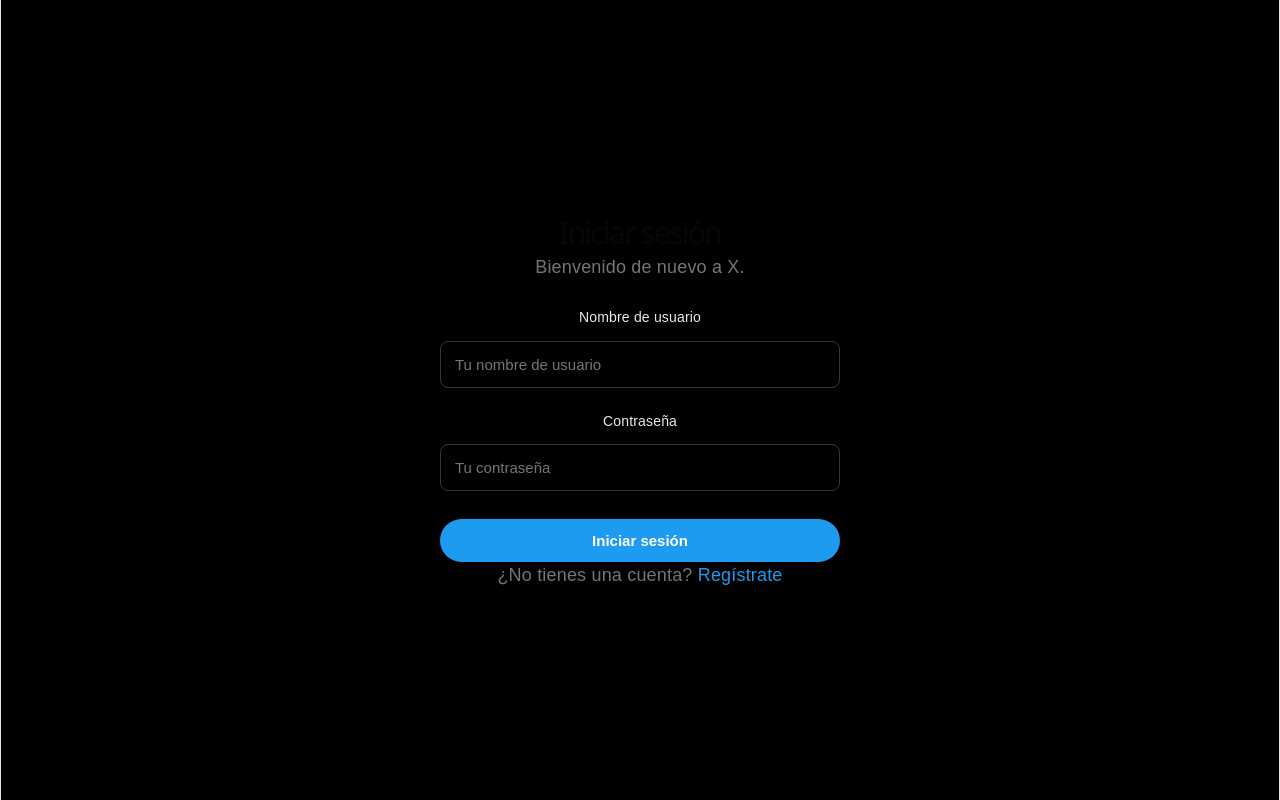
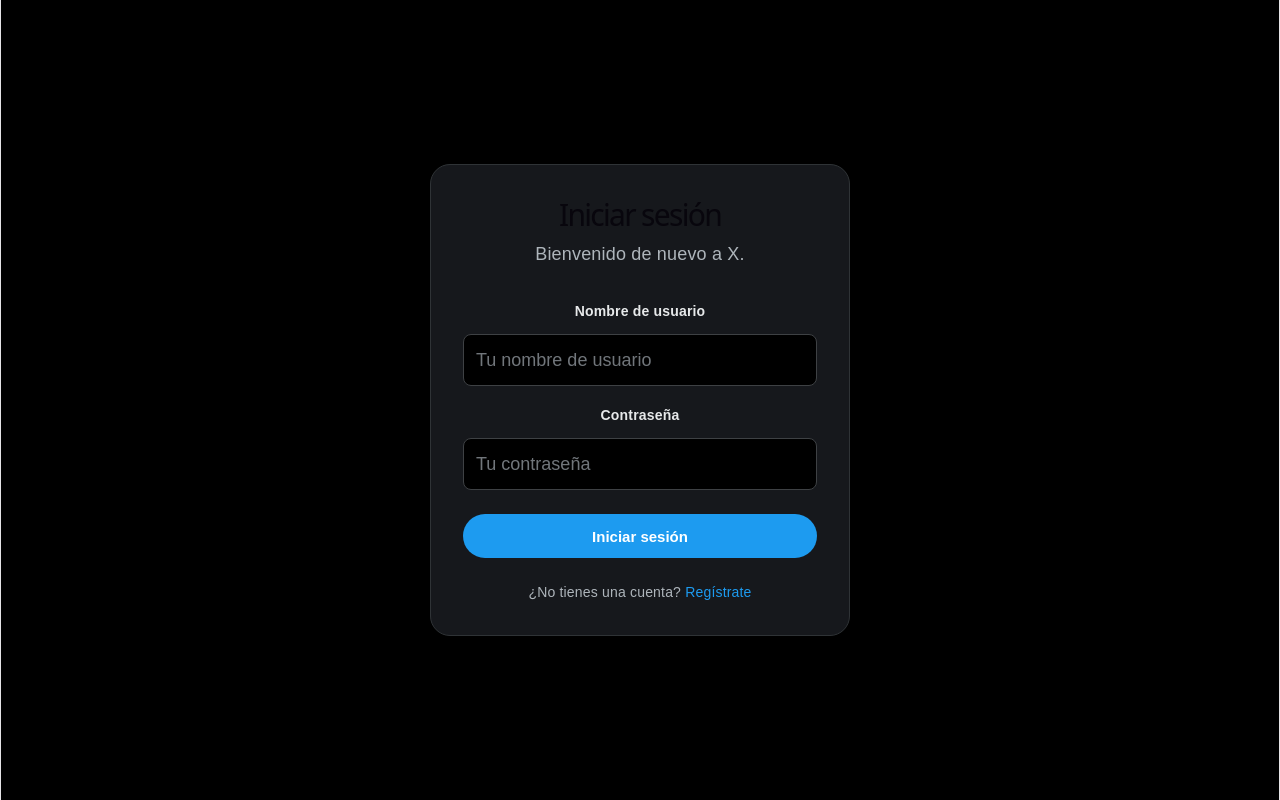
Before and after one commit to seelfi/clon-x, a React (Vite) app: page /login in a window 1280 px wide. Built offline with nearby package versions, Linux system fonts and the light colour scheme.

Commit message:
style: mejorar diseño de formularios de autenticación

```diff
--- a/src/App.jsx
+++ b/src/App.jsx
@@ -1,16 +1,21 @@
-import { Routes, Route, Link, Outlet } from 'react-router-dom'
+
+import { Routes, Route, Outlet } from 'react-router-dom'
 import { useState } from 'react'
+
 import Sidebar from './components/Sidebar'
 import Feed from './components/Feed'
 import RightPanel from './components/RightPanel'
+
 import Publish from './pages/Publish'
 import Profile from './pages/Profile'
 import Following from './pages/Following'
 import Followers from './pages/Followers'
+import Login from './pages/Login'
+import Register from './pages/Register'
+
 import mockPosts from './data/mockPosts'
 
 import './styles/App.css'
-import './styles/Auth.css'
 
 function MainLayout() {
   const [posts, setPosts] = useState(mockPosts)
@@ -32,98 +37,6 @@ function Home() {
   return <Feed />
 }
 
-function Login() {
-  return (
-    <main className="auth-page">
-      <section className="auth-card">
-        <h1>Iniciar sesión</h1>
-        <p>Bienvenido de nuevo a X.</p>
-
-        <form className="auth-form">
-          <label htmlFor="loginUsername">Nombre de usuario</label>
-          <input
-            id="loginUsername"
-            name="username"
-            type="text"
-            placeholder="Tu nombre de usuario"
-            required
-          />
-
-          <label htmlFor="loginPassword">Contraseña</label>
-          <input
-            id="loginPassword"
-            name="password"
-            type="password"
-            placeholder="Tu contraseña"
-            required
-          />
-
-          <button type="submit">Iniciar sesión</button>
-        </form>
-
-        <p>
-          ¿No tienes una cuenta? <Link to="/register">Regístrate</Link>
-        </p>
-      </section>
-    </main>
-  )
-}
-
-function Register() {
-  return (
-    <main className="auth-page">
-      <section className="auth-card">
-        <h1>Crear tu cuenta</h1>
-        <p>Únete a la conversación.</p>
-
-        <form className="auth-form">
-          <label htmlFor="fullName">Nombre completo</label>
-          <input
-            id="fullName"
-            name="fullName"
-            type="text"
-            placeholder="Tu nombre completo"
-            required
-          />
-
-          <label htmlFor="username">Nombre de usuario</label>
-          <input
-            id="username"
-            name="username"
-            type="text"
-            placeholder="Elige un nombre de usuario"
-            required
-          />
-
-          <label htmlFor="email">Correo electrónico</label>
-          <input
-            id="email"
-            name="email"
-            type="email"
-            placeholder="nombre@correo.com"
-            required
-          />
-
-          <label htmlFor="password">Contraseña</label>
-          <input
-            id="password"
-            name="password"
-            type="password"
-            placeholder="Crea una contraseña"
-            required
-          />
-
-          <button type="submit">Crear cuenta</button>
-        </form>
-
-        <p>
-          ¿Ya tienes una cuenta? <Link to="/login">Inicia sesión</Link>
-        </p>
-      </section>
-    </main>
-  )
-}
-
 function App() {
   return (
     <Routes>
@@ -131,8 +44,14 @@ function App() {
         <Route path="/" element={<Home />} />
         <Route path="/publish" element={<Publish />} />
         <Route path="/users/:username" element={<Profile />} />
-        <Route path="/users/:username/following" element={<Following />} />
-        <Route path="/users/:username/followers" element={<Followers />} />
+        <Route
+          path="/users/:username/following"
+          element={<Following />}
+        />
+        <Route
+          path="/users/:username/followers"
+          element={<Followers />}
+        />
       </Route>
 
       <Route path="/login" element={<Login />} />
@@ -140,7 +59,11 @@ function App() {
 
       <Route
         path="*"
-        element={<main><h1>Página no encontrada</h1></main>}
+        element={
+          <main>
+            <h1>Página no encontrada</h1>
+          </main>
+        }
       />
     </Routes>
   )
--- /dev/null
+++ b/src/pages/Login.jsx
@@ -0,0 +1,66 @@
+
+import { Link, useNavigate } from 'react-router-dom'
+import '../styles/Auth.css'
+
+function Login() {
+  const navigate = useNavigate()
+
+  function handleSubmit(event) {
+    event.preventDefault()
+
+    const formData = new FormData(event.currentTarget)
+    const username = formData.get('username')
+
+    if (!username || !username.trim()) {
+      return
+    }
+
+    navigate('/')
+  }
+
+  return (
+    <main className="auth-page">
+      <section className="auth-card">
+        <h1>Iniciar sesión</h1>
+        <p>Bienvenido de nuevo a X.</p>
+
+        <form className="auth-form" onSubmit={handleSubmit}>
+          <label htmlFor="loginUsername">
+            Nombre de usuario
+          </label>
+
+          <input
+            id="loginUsername"
+            name="username"
+            type="text"
+            placeholder="Tu nombre de usuario"
+            required
+          />
+
+          <label htmlFor="loginPassword">
+            Contraseña
+          </label>
+
+          <input
+            id="loginPassword"
+            name="password"
+            type="password"
+            placeholder="Tu contraseña"
+            required
+          />
+
+          <button type="submit">
+            Iniciar sesión
+          </button>
+        </form>
+
+        <p>
+          ¿No tienes una cuenta?{' '}
+          <Link to="/register">Regístrate</Link>
+        </p>
+      </section>
+    </main>
+  )
+}
+
+export default Login
--- /dev/null
+++ b/src/pages/Register.jsx
@@ -0,0 +1,98 @@
+
+import { Link, useNavigate } from 'react-router-dom'
+import '../styles/Auth.css'
+
+function Register() {
+  const navigate = useNavigate()
+
+  function handleSubmit(event) {
+    event.preventDefault()
+
+    const formData = new FormData(event.currentTarget)
+    const fullName = formData.get('fullName')
+    const username = formData.get('username')
+    const email = formData.get('email')
+    const password = formData.get('password')
+
+    if (
+      !fullName?.trim() ||
+      !username?.trim() ||
+      !email?.trim() ||
+      !password
+    ) {
+      return
+    }
+
+    navigate('/')
+  }
+
+  return (
+    <main className="auth-page">
+      <section className="auth-card">
+        <h1>Crear tu cuenta</h1>
+        <p>Únete a la conversación.</p>
+
+        <form className="auth-form" onSubmit={handleSubmit}>
+          <label htmlFor="fullName">
+            Nombre completo
+          </label>
+
+          <input
+            id="fullName"
+            name="fullName"
+            type="text"
+            placeholder="Tu nombre completo"
+            required
+          />
+
+          <label htmlFor="username">
+            Nombre de usuario
+          </label>
+
+          <input
+            id="username"
+            name="username"
+            type="text"
+            placeholder="Elige un nombre de usuario"
+            required
+          />
+
+          <label htmlFor="email">
+            Correo electrónico
+          </label>
+
+          <input
+            id="email"
+            name="email"
+            type="email"
+            placeholder="nombre@correo.com"
+            required
+          />
+
+          <label htmlFor="password">
+            Contraseña
+          </label>
+
+          <input
+            id="password"
+            name="password"
+            type="password"
+            placeholder="Crea una contraseña"
+            required
+          />
+
+          <button type="submit">
+            Crear cuenta
+          </button>
+        </form>
+
+        <p>
+          ¿Ya tienes una cuenta?{' '}
+          <Link to="/login">Inicia sesión</Link>
+        </p>
+      </section>
+    </main>
+  )
+}
+
+export default Register
--- a/src/styles/Auth.css
+++ b/src/styles/Auth.css
@@ -1,70 +1,120 @@
 
+/* Pantalla de autenticación */
 .auth-page {
   min-height: 100vh;
+  display: flex;
+  align-items: center;
+  justify-content: center;
+  padding: 32px 16px;
+  background-color: #000;
+  color: #e7e9ea;
   box-sizing: border-box;
-  background: #000;
-  color: #e7e9ea;
-  display: flex;
-  justify-content: center;
-  align-items: center;
-  padding: 24px;
 }
 
+/* Tarjeta del formulario */
 .auth-card {
   width: 100%;
-  max-width: 400px;
+  max-width: 420px;
+  padding: 32px;
+  background-color: #16181c;
+  border: 1px solid #2f3336;
+  border-radius: 20px;
+  box-sizing: border-box;
 }
 
+/* Título y descripción */
 .auth-card h1 {
+  margin: 0 0 8px;
   font-size: 30px;
-  margin-bottom: 8px;
+  line-height: 1.2;
+  text-align: center;
 }
 
 .auth-card > p {
-  color: #71767b;
-  margin-bottom: 24px;
+  margin: 0 0 24px;
+  color: #aeb5bb;
+  text-align: center;
+  line-height: 1.5;
 }
 
+/* Formulario vertical */
 .auth-form {
   display: flex;
   flex-direction: column;
   gap: 10px;
+  width: 100%;
 }
 
 .auth-form label {
+  margin-top: 6px;
+  color: #e7e9ea;
   font-size: 14px;
+  font-weight: 600;
 }
 
 .auth-form input {
+  width: 100%;
+  min-height: 46px;
+  padding: 12px;
   box-sizing: border-box;
-  width: 100%;
-  padding: 14px;
-  margin-bottom: 10px;
-  background: #000;
+  border: 1px solid #3e4144;
+  border-radius: 8px;
+  background-color: #000;
   color: #e7e9ea;
-  border: 1px solid #333639;
-  border-radius: 8px;
-  font-size: 15px;
+  font: inherit;
+  outline: none;
+}
+
+.auth-form input::placeholder {
+  color: #71767b;
 }
 
 .auth-form input:focus {
-  outline: none;
   border-color: #1d9bf0;
+  box-shadow: 0 0 0 1px #1d9bf0;
 }
 
+/* Botón principal */
 .auth-form button {
-  padding: 13px;
+  min-height: 44px;
+  margin-top: 14px;
+  padding: 12px 16px;
   border: none;
   border-radius: 999px;
-  background: #1d9bf0;
-  color: white;
+  background-color: #1d9bf0;
+  color: #fff;
   font-size: 15px;
-  font-weight: bold;
+  font-weight: 700;
   cursor: pointer;
-  margin-top: 8px;
+  transition: background-color 0.2s ease;
+}
+
+.auth-form button:hover {
+  background-color: #1a8cd8;
+}
+
+/* Enlaces inferiores */
+.auth-card > p:last-child {
+  margin: 24px 0 0;
+  font-size: 14px;
 }
 
 .auth-card a {
   color: #1d9bf0;
   text-decoration: none;
 }
+
+.auth-card a:hover {
+  text-decoration: underline;
+}
+
+/* Adaptación a móviles */
+@media (max-width: 480px) {
+  .auth-card {
+    padding: 24px 20px;
+  }
+
+  .auth-card h1 {
+    font-size: 26px;
+  }
+}
```
